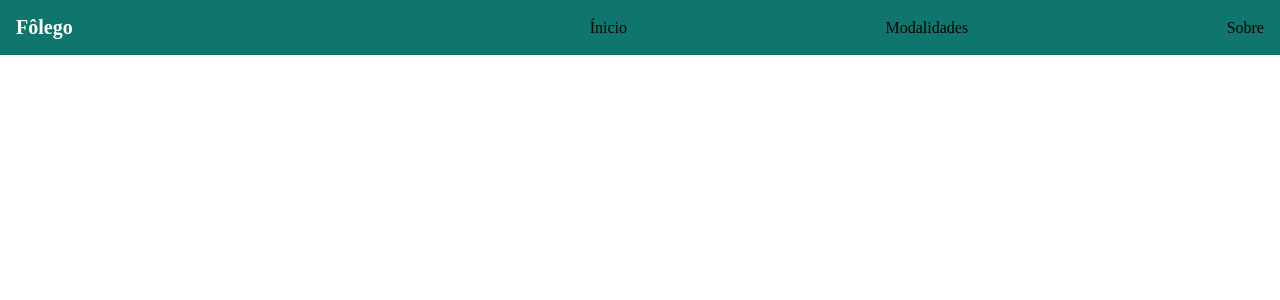
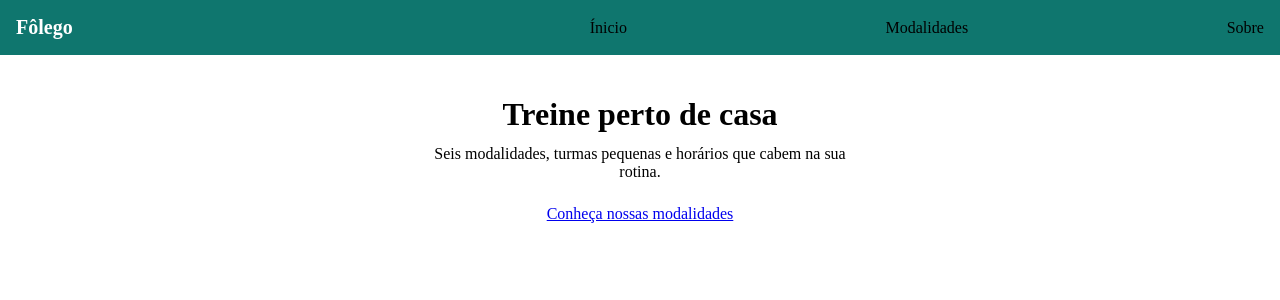
Before and after one commit to LorisZucco/06-folego, a React (Vite) app: page / in a window 1280 px wide. Shown: the top 300 px of the page. Built offline with nearby package versions, Linux system fonts and the light colour scheme.

Commit message:
feat: implement Home page with styling and routing

```diff
--- a/src/App.jsx
+++ b/src/App.jsx
@@ -1,14 +1,20 @@
-import { useState } from 'react'
+import { BrowserRouter, Routes, Route } from 'react-router'
+
 import './App.css'
+
 import Header from './assets/components/Header'
+import Home from './pages/Home'
 
 function App() {
-  const [count, setCount] = useState(0)
+  return (
+    <BrowserRouter>
+      <Header/>
 
-  return (
-    <>
-      <Header/>
-    </>
+
+      <Routes>
+        <Route path='/' element={<Home/>} />
+      </Routes>
+    </BrowserRouter>
   )
 }
 
--- /dev/null
+++ b/src/pages/Home/home.css
@@ -0,0 +1,15 @@
+.home {
+  text-align: center;
+  padding: 40px 0;
+}
+
+.home h1 {
+  font-size: 2rem;
+  line-height: 1.2;
+  margin-bottom: 12px;
+}
+
+.home p {
+  max-width: 420px;
+  margin: 0 auto 24px;
+}
--- /dev/null
+++ b/src/pages/Home/index.jsx
@@ -0,0 +1,11 @@
+import "./home.css"
+
+export default function Home() {
+  return (
+    <section className="home">
+        <h1>Treine perto de casa</h1>
+        <p>Seis modalidades, turmas pequenas e horários que cabem na sua rotina.</p>
+        <a href="/modalidades" className="button">Conheça nossas modalidades</a>
+    </section>
+  )
+}
```
